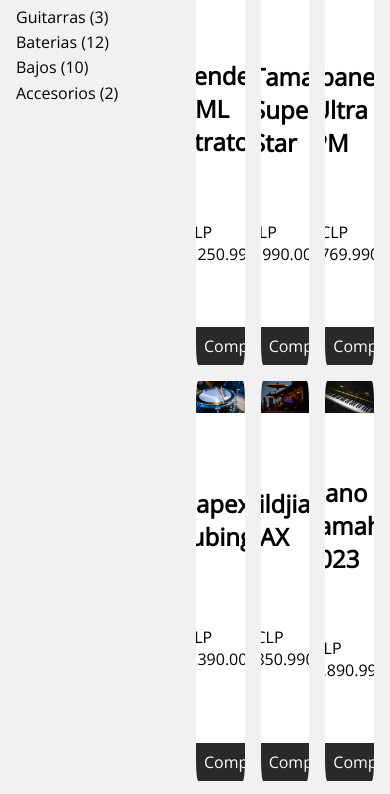
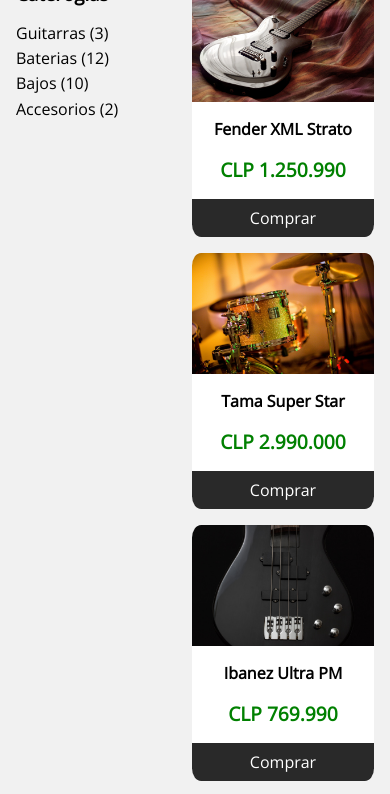
Before and after one commit to holydoritoz/layout-ecommerce, a plain HTML site: page index.html in a window 390 px wide. Shown: the part 99-893 px from the top of the page. Drawn offline with nearby package versions, Linux system fonts and the light colour scheme.

Commit message:
fixin layout problems with mediaQ

```diff
--- a/assets/css/styles.css
+++ b/assets/css/styles.css
@@ -17,18 +17,13 @@
 
   .grid-container {
     background-color: #f1f1f1;
-    width: 100vw;
-    max-width: 1200px;
-    height: 100%;
-    min-height: 100vh;
-    margin: auto;
     display: grid;
     grid-template-areas:
       "header header"
       "aside main"
       "footer footer";
-    grid-template-rows: 3rem 1fr 3rem;
-    grid-template-columns: 180px 1fr;
+    grid-template-columns: 11rem 1fr;
+    grid-template-rows: 4rem 1fr 3rem;
   }
 
   /* Header CSS*/
@@ -45,6 +40,7 @@
   /* Aside CSS*/
 
   aside {
+    height: 90vh;
     grid-area: aside;
     display: flex;
     flex-direction: column;
@@ -79,7 +75,7 @@
 
   .products-galery {
     display: grid;
-    grid-template-columns: 1fr 1fr 1fr;
+    grid-template-columns: repeat(3, auto);
     gap: 1rem;
     padding: 1rem;
   }
@@ -87,12 +83,11 @@
   .items-card {
     display: flex;
     flex-direction: column;
-    justify-content: space-between;
     align-items: center;
     background-color: white;
     border-radius: 5%;
     overflow: hidden;
-    height: 400px;
+    gap: 1rem;
   }
 
   .items-card img {
@@ -100,7 +95,13 @@
   }
 
   .items-card h2 {
-    font-size: 1.5rem;
+    font-size: 1rem;
+  }
+
+  .items-card p {
+    font-size: 1.2rem;
+    color: green;
+    font-weight: bold;
   }
 
   .items-card .btn-item {
@@ -118,7 +119,6 @@
 
   /* Footer CSS*/
 
-
   footer {
     grid-area: footer;
     background-color: var(--primary-color);
@@ -127,3 +127,13 @@
     align-items: center;
     color: white;
   }
+
+  /* Responsive with media Queries*/
+
+  @media (max-width: 684px) {
+    .products-galery {
+      grid-template-columns: 1fr;
+
+    }
+
+  }
--- a/index.html
+++ b/index.html
@@ -34,7 +34,7 @@
     <main>
       <div class="products-galery">
         <div class="items-card">
-          <img src="./assets/img/guitar1.jpg" alt="">
+          <img src="./assets/img/guitar1.jpg" alt="guitarra fender color rojo oscurocon microfonos activos">
           <h2>Fender XML Strato</h2>
           <p> CLP 1.250.990</p>
           <div class="btn-item">
@@ -42,7 +42,7 @@
           </div>
         </div>
         <div class="items-card">
-          <img src="./assets/img/drums1.jpg" alt="">
+          <img src="./assets/img/drums1.jpg" alt="bateria tama super star color amarillo escarchado">
           <h2>Tama Super Star</h2>
           <p> CLP 2.990.000</p>
           <div class="btn-item">
@@ -50,7 +50,7 @@
           </div>
         </div>
         <div class="items-card">
-          <img src="./assets/img/bajo1.jpg" alt="">
+          <img src="./assets/img/bajo1.jpg" alt="bajo color negro mate acivo con tres microfonos">
           <h2>Ibanez Ultra PM</h2>
           <p> CLP 769.990</p>
           <div class="btn-item">
@@ -58,7 +58,7 @@
           </div>
         </div>
         <div class="items-card">
-          <img src="./assets/img/baquetas1.jpg" alt="">
+          <img src="./assets/img/baquetas1.jpg" alt="caja de bateria mapex con madera bubinga de color negro">
           <h2>Mapex Bubinga</h2>
           <p> CLP 2.390.000</p>
           <div class="btn-item">
@@ -66,7 +66,7 @@
           </div>
         </div>
         <div class="items-card">
-          <img src="./assets/img/drums2.jpg" alt="">
+          <img src="./assets/img/drums2.jpg" alt="platillos marca zildjian modeleo AAX">
           <h2>Zildjian AAX</h2>
           <p> CLP 850.990</p>
           <div class="btn-item">
```
